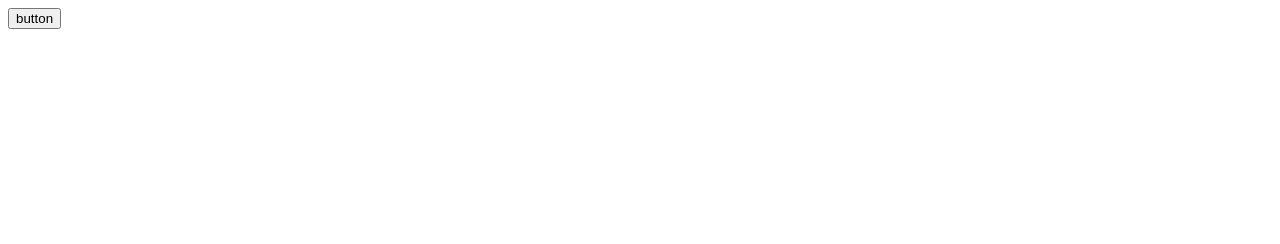
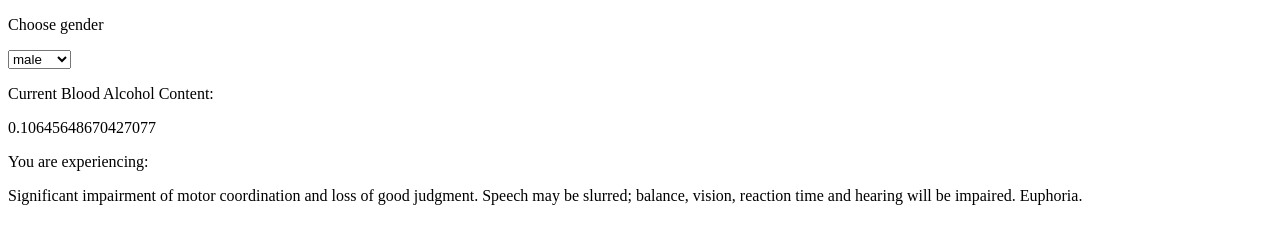
Before and after one commit to arinorberg/474FinalProject, a plain HTML site: page index.html in a window 1280 px wide. Drawn offline with nearby package versions, Linux system fonts and the light colour scheme.

Commit message:
added gender button, and print BAC and effects

```diff
--- a/index.html
+++ b/index.html
@@ -10,10 +10,20 @@
 
     <div class="box">
 
-        <!--button-->
-        <div class="button">
-            <button id="button">button</button>
+
+        <!--dropdown-->
+        <div class="dropdown">
+                 <p class ="interactionLabel">Choose gender</p>
+                 <select id="dropdownGender"></select>
         </div>
+
+        <p>Current Blood Alcohol Content: </p>
+        <p id="currBAC"></p>
+
+        <p>You are experiencing: </p>
+        <p id="currEffects"></p>
+
+
     </div>
 
 
--- a/js/index.js
+++ b/js/index.js
@@ -9,17 +9,36 @@ var svg = d3.select('body')
 .append('g')
     .attr('transform', 'translate(' + margin.left + ',' + margin.top + ')');
 
- var currentBAC;
 
- // ask bout themself
+// setup
+
+var gender_options = ["male", "female"];
+
+// update gender when selection is changed from dropdown
+d3.select("#dropdownGender")
+.selectAll("option")
+.data(gender_options)
+.enter()
+.append("option")
+.attr("value", function(option) { return option; })
+.property("selected", function(d){ return d === gender})
+.text(function(option) { return option; });
+var dropDown = d3.select("#dropdownGender");
+dropDown.on("change", function() {
+  gender = d3.event.target.value;
+});
+
+
+
+    // about person
     var gender;
     var weight;
- var hours;
 
- // ask them bout their drink
+    // about their drinking behavior
     var numDrinks;
     var oz;
     var percentage;
+    var hours;
 
     function alcoholContent(num, oz, percentage) {
         var alc = num * oz * percentage;
@@ -27,6 +46,10 @@ var svg = d3.select('body')
     }
 
      var alcohol = alcoholContent(numDrinks, oz, percentage);
+
+    // blood alcohol content
+    var currentBAC;
+
 
  function BACcalculator(W, H, G, A) {
    var r;
@@ -36,10 +59,12 @@ var svg = d3.select('body')
    else {
      r = .73;
    }
+   // formula for blood alcohol content
    var BAC = ((A * 5.14 )/ (W * r) - (0.015 * H));
    return BAC;
  }
 
+  // test
   weight = 170;
   hours = 4.5;
   alcohol = alcoholContent(7, 12, 0.05);
@@ -48,6 +73,7 @@ var svg = d3.select('body')
   currentBAC = BACcalculator(weight, hours, gender, alcohol);
   console.log(currentBAC);
 
+
   //var drunkness = d3.circle();
 
 
@@ -55,35 +81,38 @@ var svg = d3.select('body')
 
    var effects;
 
+   function currentEffects(currentBAC) {
          if (currentBAC < .02) {
            effects = "not significant effects"
          } else if (currentBAC < .03){
              effects = "No loss of coordination, slight euphoria and loss of shyness. Depressant effects are not apparent. Mildly relaxed and maybe a little lightheaded."
          } else if (currentBAC < .06){
                effects = "Feeling of well-being, relaxation, lower inhibitions, sensation of warmth. Euphoria. Some minor impairment of reasoning and memory, lowering of caution. Your behavior may become exaggerated and emotions intensified (Good emotions are better, bad emotions are worse)"
-
          } else if (currentBAC < .09){
              effects = "Slight impairment of balance, speech, vision, reaction time, and hearing. Euphoria. Judgment and self-control are reduced, and caution, reason and memory are impaired, .08 is legally impaired and it is illegal to drive at this level. You will probably believe that you are functioning better than you really are."
-
          } else if (currentBAC < .125){
              effects = "Significant impairment of motor coordination and loss of good judgment. Speech may be slurred; balance, vision, reaction time and hearing will be impaired. Euphoria."
-
          } else if (currentBAC < .15){
              effects = "Gross motor impairment and lack of physical control. Blurred vision and major loss of balance. Euphoria is reduced and dysphoria (anxiety, restlessness) is beginning to appear. Judgment and perception are severely impaired."
-
          } else if (currentBAC < .19){
              effects = "Dysphoria predominates, nausea may appear. The drinker has the appearance of a \"sloppy drunk.\""
-
          } else if (currentBAC < .20){
              effects = "Felling dazed, confused or otherwise disoriented. May need help to stand or walk. If you injure yourself you may not feel the pain. Some people experience nausea and vomiting at this level. The gag reflex is impaired and you can choke if you do vomit. Blackouts are likely at this level so you may not remember what has happened."
-
          } else if (currentBAC < .25){
              effects = "All mental, physical and sensory functions are severely impaired. Increased risk of asphyxiation from choking on vomit and of seriously injuring yourself by falls or other accidents."
-
          } else if (currentBAC < .30){
              effects = "STUPOR. You have little comprehension of where you are. You may pass out suddenly and be difficult to awaken."
+         } else {
+             effects = "Coma is possible. This is the level of surgical anesthesia. "
+         }
+    return effects;
+  }
 
-   } else if (currentBAC < .40){
-       effects = "Coma is possible. This is the level of surgical anesthesia. "
+  effects = currentEffects(currentBAC)
+  console.log("current effcts: " + effects)
 
-   }
+  // print current BAC
+  document.getElementById("currBAC").innerHTML = currentBAC;
+
+  // print current effects
+  document.getElementById("currEffects").innerHTML = effects;
```
Lines whose indentation alone changed are shown as unchanged.
